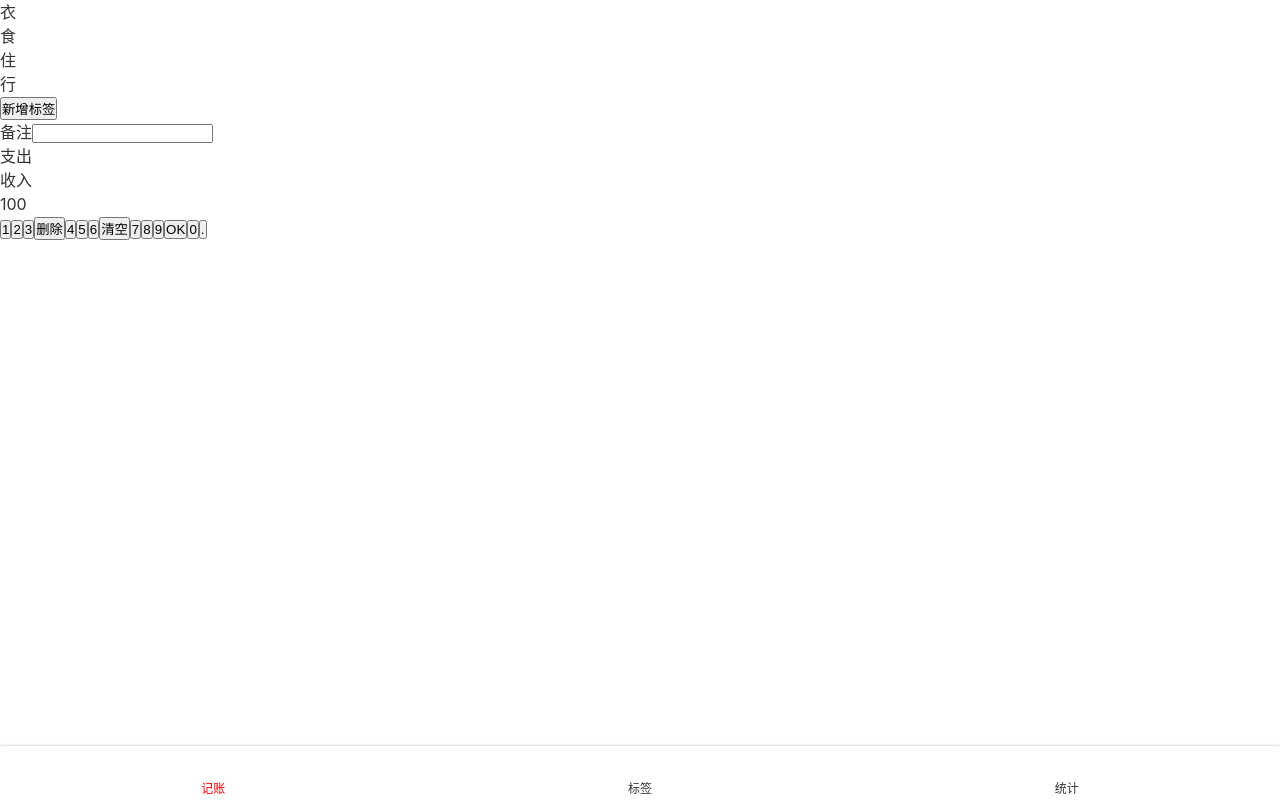
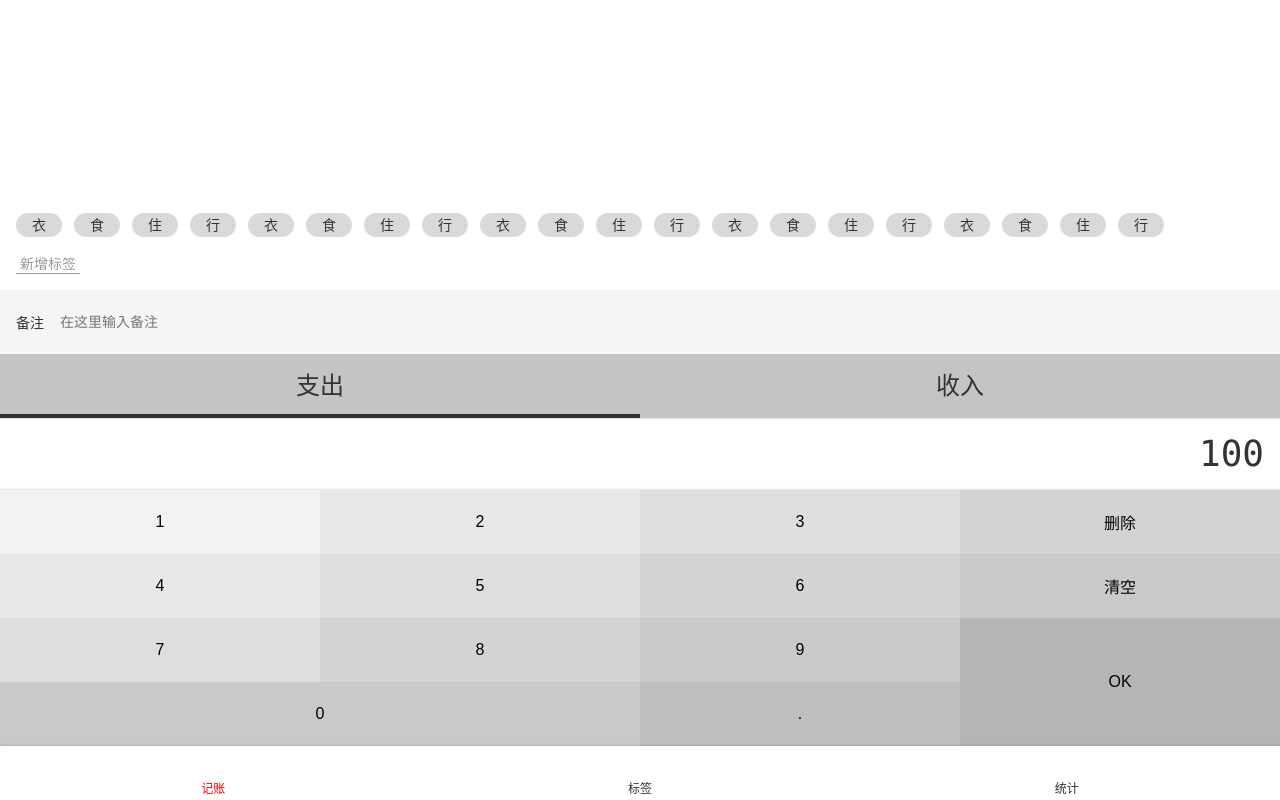
Before and after one commit to ivancgz/morney, a Vue app: page /#/money in a window 1280 px wide. Built offline with nearby package versions, Linux system fonts and the light colour scheme.

Commit message:
模块化: Money 分成四个子模块

```diff
--- a/src/App.vue
+++ b/src/App.vue
@@ -12,6 +12,7 @@
     -moz-osx-font-smoothing: grayscale;
     color: #333;
     line-height: 1.5;
+    font-size: 16px;
     font-family: $font-hei;
   }
 </style>
--- a/src/assets/style/helper.scss
+++ b/src/assets/style/helper.scss
@@ -3,3 +3,20 @@
 $font-song:  Georgia, "Nimbus Roman No9 L", "Songti SC", "Noto Serif CJK SC", "Source Han Serif SC", "Source Han Serif CN", STSong, "AR PL New Sung", "AR PL SungtiL GB", NSimSun, SimSun, "TW\-Sung", "WenQuanYi Bitmap Song", "AR PL UMing CN", "AR PL UMing HK", "AR PL UMing TW", "AR PL UMing TW MBE", PMingLiU, MingLiU, serif;
 
 $color-highlight: #f00;
+
+// placeholder
+%clearFix{
+  &::after{
+    content: '';
+    clear: both;
+    display: block;
+  }
+}
+$color-shadow: rgba(0,0,0,0.25);
+%outerShadow{
+  box-shadow: 0 0 3px $color-shadow;
+}
+%innerShadow{
+  box-shadow: inset 0 -3px 3px -3px $color-shadow,
+  inset 0 3px 3px -3px $color-shadow;
+}
--- a/src/assets/style/reset.scss
+++ b/src/assets/style/reset.scss
@@ -6,3 +6,12 @@
   text-decoration: none;
   color: inherit;
 }
+ol, ul{
+  list-style: none;
+}
+button, input{
+  font-size: inherit;
+}
+:focus{
+  outline: none;
+}
--- a/src/components/Layout.vue
+++ b/src/components/Layout.vue
@@ -1,6 +1,6 @@
 <template>
-  <div class="nav-wrapper">
-    <div class="content">
+  <div class="layout-wrapper" :class="classPrefix && `${classPrefix}-wrapper`">
+    <div class="content" :class="classPrefix && `${classPrefix}-content`">
       <slot />
     </div>
     <Nav />
@@ -9,12 +9,13 @@
 
 <script lang="ts">
 export default {
+  props: ['classPrefix'],
   name: 'Layout'
 };
 </script>
 
 <style lang="scss" scoped>
-  .nav-wrapper{
+  .layout-wrapper{
     flex-direction: column;
     display: flex;
     height: 100vh;
--- /dev/null
+++ b/src/components/Money/Notes.vue
@@ -0,0 +1,34 @@
+<template>
+  <div>
+    <label class="notes">
+      <span class="name">备注</span>
+      <input type="text" placeholder="在这里输入备注">
+    </label>
+  </div>
+</template>
+
+<script lang="ts">
+export default {
+  name: 'Notes'
+};
+</script>
+
+<style lang="scss" scoped>
+  .notes{
+    padding-left: 16px;
+    font-size: 14px;
+    background: #f5f5f5;
+    display: flex;
+    align-items: center;
+    .name{
+      padding-right: 16px;
+    }
+    input{
+      height: 64px;
+      flex-grow: 1;
+      background: transparent;
+      border: none;
+      padding-right: 16px;
+    }
+  }
+</style>
--- /dev/null
+++ b/src/components/Money/NumberPad.vue
@@ -0,0 +1,80 @@
+<template>
+  <div class="numberPad">
+    <div class="output">100</div>
+    <div class="buttons">
+      <button>1</button>
+      <button>2</button>
+      <button>3</button>
+      <button>删除</button>
+      <button>4</button>
+      <button>5</button>
+      <button>6</button>
+      <button>清空</button>
+      <button>7</button>
+      <button>8</button>
+      <button>9</button>
+      <button class="ok">OK</button>
+      <button class="zero">0</button>
+      <button>.</button>
+    </div>
+  </div>
+</template>
+
+<script lang="ts">
+export default {
+  name: 'numberPad'
+};
+</script>
+
+<style lang="scss" scoped>
+  @import "~@/assets/style/helper.scss";
+  .numberPad{
+    .output{
+      @extend %clearFix;
+      @extend %innerShadow;
+      font-size: 36px;
+      font-family: Consolas, monospace;
+      padding: 9px 16px;
+      text-align: right;
+    }
+    .buttons{
+      @extend %clearFix;
+      > button{
+        width: 25%;
+        height: 64px;
+        float: left;
+        background: transparent;
+        border: none;
+        &.ok{
+          height: 64*2px;
+          float: right;
+        }
+        &.zero{
+          width: 25*2%;
+        }
+        $bg: #f2f2f2;
+        &:nth-child(1){
+          background: $bg;
+        }
+        &:nth-child(2),&:nth-child(5){
+          background: darken($bg, 4%);
+        }
+        &:nth-child(3),&:nth-child(6),&:nth-child(9) {
+          background: darken($bg, 4*2%);
+        }
+        &:nth-child(4),&:nth-child(7),&:nth-child(10){
+          background: darken($bg, 4*3%);
+        }
+        &:nth-child(8),&:nth-child(11),&:nth-child(13) {
+          background: darken($bg, 4*4%);
+        }
+        &:nth-child(14) {
+          background: darken($bg, 4*5%);
+        }
+        &:nth-child(12){
+          background: darken($bg, 4*6%);
+        }
+      }
+    }
+  }
+</style>
--- /dev/null
+++ b/src/components/Money/Tags.vue
@@ -0,0 +1,70 @@
+<template>
+  <div class="tags">
+    <div class="new">
+      <button>新增标签</button>
+    </div>
+    <ul class="current">
+      <li>衣</li>
+      <li>食</li>
+      <li>住</li>
+      <li>行</li>
+      <li>衣</li>
+      <li>食</li>
+      <li>住</li>
+      <li>行</li>
+      <li>衣</li>
+      <li>食</li>
+      <li>住</li>
+      <li>行</li>
+      <li>衣</li>
+      <li>食</li>
+      <li>住</li>
+      <li>行</li>
+      <li>衣</li>
+      <li>食</li>
+      <li>住</li>
+      <li>行</li>
+
+    </ul>
+  </div>
+</template>
+
+<script lang="ts">
+export default {
+  name: 'tags'
+};
+</script>
+
+<style lang="scss" scoped>
+  .tags {
+    flex-grow: 1;
+    font-size: 14px;
+    padding: 16px;
+    display: flex;
+    flex-direction: column-reverse;
+    > .current {
+      display: flex;
+      flex-wrap: wrap;
+      > li{
+        background: #d9d9d9;
+        $h: 24px;
+        height: $h;
+        line-height: $h;
+        border-radius: (24px/2);
+        padding: 0 16px;
+        margin-right: 12px;
+        margin-top: 4px;
+      }
+    }
+    > .new{
+      padding-top: 16px;
+      button{
+        background: transparent;
+        border: none;
+        color: #999;
+        border-bottom: 1px solid;
+        padding: 0 4px;
+      }
+    }
+  }
+</style>
--- /dev/null
+++ b/src/components/Money/Types.vue
@@ -0,0 +1,41 @@
+<template>
+  <div>
+    <ul class="types">
+      <li class="selected">支出</li>
+      <li>收入</li>
+    </ul>
+  </div>
+</template>
+
+<script lang="ts">
+export default {
+  name: 'Types'
+};
+</script>
+
+<style lang="scss" scoped>
+  .types{
+    background: #c4c4c4;
+    display: flex;
+    text-align: center;
+    font-size: 24px;
+    > li {
+      width: 50%;
+      line-height: 64px;
+      height: 64px;
+      display: flex;
+      justify-content: center;
+      align-items: center;
+      position: relative;
+      &.selected::after{
+        content: '';
+        position: absolute;
+        bottom: 0;
+        left: 0;
+        width: 100%;
+        height: 4px;
+        background: #333;
+      }
+    }
+  }
+</style>
--- a/src/components/Nav.vue
+++ b/src/components/Nav.vue
@@ -25,8 +25,8 @@
 <style lang="scss" scoped>
   @import "~@/assets/style/helper.scss";
   nav {
+    @extend %outerShadow;
     display: flex;
-    box-shadow: 0 0 3px rgba(0,0,0,0.25);
     flex-direction: row;
     font-size: 12px;
     > .item {
--- a/src/views/Money.vue
+++ b/src/views/Money.vue
@@ -1,56 +1,26 @@
 <template>
-  <Layout>
-    <div class="tags">
-      <ul class="current">
-        <li>衣</li>
-        <li>食</li>
-        <li>住</li>
-        <li>行</li>
-      </ul>
-      <div class="new">
-        <button>新增标签</button>
-      </div>
-    </div>
-    <div>
-      <label class="notes">
-        <span class="name">备注</span>
-        <input type="text">
-      </label>
-    </div>
-    <div>
-      <ul class="types">
-        <li class="selected">支出</li>
-        <li>收入</li>
-      </ul>
-    </div>
-    <div class="numberPad">
-      <div class="output">100</div>
-      <div class="buttons">
-        <button>1</button>
-        <button>2</button>
-        <button>3</button>
-        <button>删除</button>
-        <button>4</button>
-        <button>5</button>
-        <button>6</button>
-        <button>清空</button>
-        <button>7</button>
-        <button>8</button>
-        <button>9</button>
-        <button>OK</button>
-        <button>0</button>
-        <button>.</button>
-      </div>
-    </div>
+  <Layout class-prefix="layout">
+    <NumberPad/>
+    <Types/>
+    <Notes/>
+    <Tags/>
   </Layout>
 </template>
 
 <script lang="ts">
+import NumberPad from '@/components/Money/NumberPad.vue';
+import Types from '@/components/Money/Types.vue';
+import Notes from '@/components/Money/Notes.vue';
+import Tags from '@/components/Money/Tags.vue';
 export default {
   name: 'Money',
+  components: {Tags, Notes, Types, NumberPad},
 };
 </script>
 
-<style lang="scss" scoped>
-  @import "~@/assets/style/helper.scss";
+<style lang="scss">
+  .layout-content{
+    display: flex;
+    flex-direction: column-reverse;
+  }
 </style>
```
